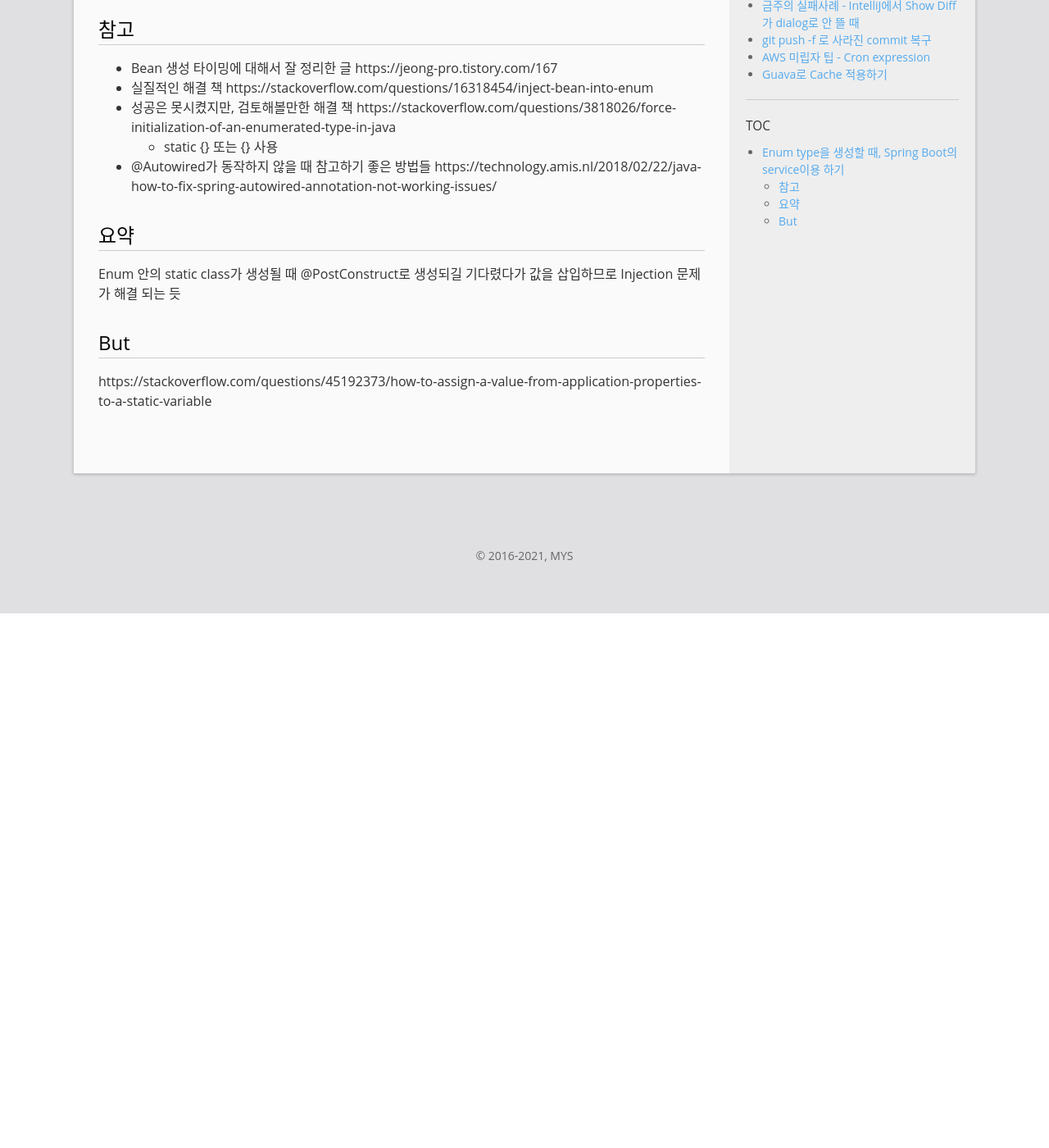
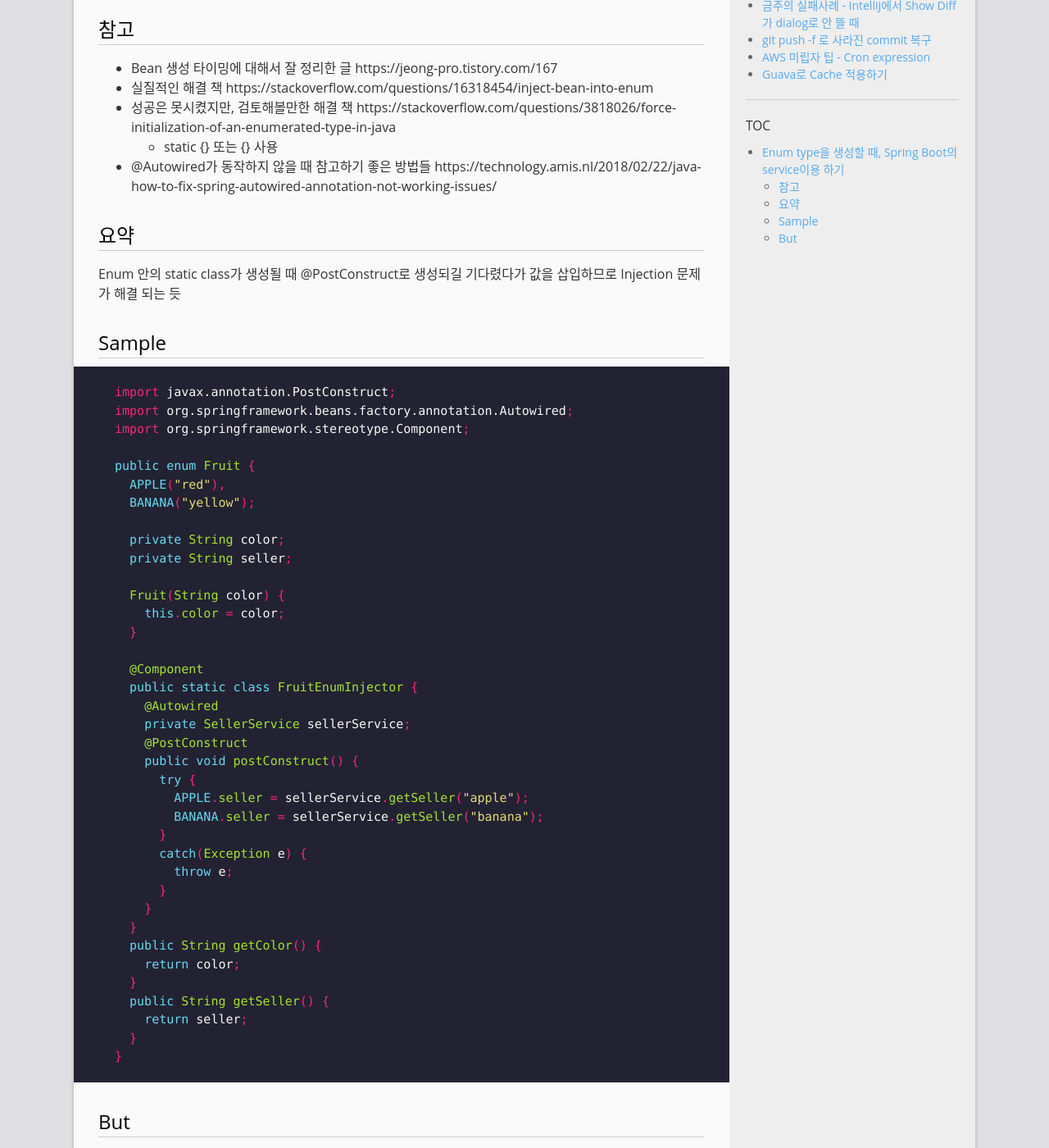
Before and after one commit to mystria/mystria.github.io, a Jekyll site: the page built from _posts/2019-02-14-fail-case-autowired-in-enum.md, in a window 1280 px wide and 1400 px high, scrolled down 550 px. Shown: the whole window at 82% size. Built offline with Jekyll 4.4.1, drawn with Linux system fonts in a browser that asks for light colours; comment, search, counter and statistics services are not loaded; before the commit the page ends 1298 px from its top, so only the background shows below that.

Commit message:
Add sample

```diff
--- a/_posts/2019-02-14-fail-case-autowired-in-enum.md
+++ b/_posts/2019-02-14-fail-case-autowired-in-enum.md
@@ -22,5 +22,46 @@ DB에서 정보를 가져오는 service를 @Autowired 시켜서 사용하고 싶
 ## 요약
 Enum 안의 static class가 생성될 때 @PostConstruct로 생성되길 기다렸다가 값을 삽입하므로 Injection 문제가 해결 되는 듯
 
+## Sample
+~~~ java
+import javax.annotation.PostConstruct;
+import org.springframework.beans.factory.annotation.Autowired;
+import org.springframework.stereotype.Component;
+
+public enum Fruit {
+  APPLE("red"),
+  BANANA("yellow");
+
+  private String color;
+  private String seller;
+
+  Fruit(String color) {
+    this.color = color;
+  }
+
+  @Component
+  public static class FruitEnumInjector {
+    @Autowired
+    private SellerService sellerService;
+    @PostConstruct
+    public void postConstruct() {
+      try {
+        APPLE.seller = sellerService.getSeller("apple");
+        BANANA.seller = sellerService.getSeller("banana");
+      }
+      catch(Exception e) {
+        throw e;
+      }
+    }
+  }
+  public String getColor() {
+    return color;
+  }
+  public String getSeller() {
+    return seller;
+  }
+}
+~~~
+
 ## But
 https://stackoverflow.com/questions/45192373/how-to-assign-a-value-from-application-properties-to-a-static-variable
```
